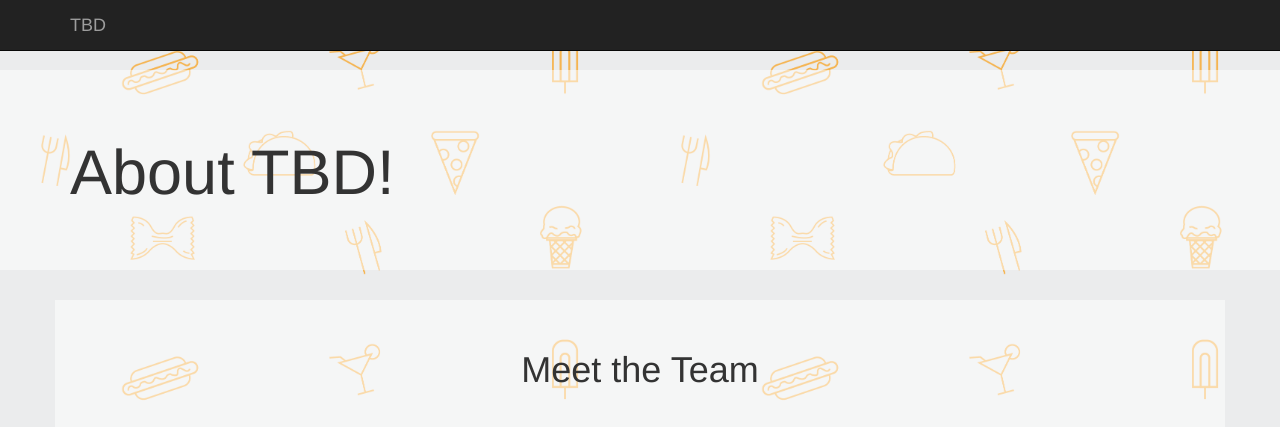
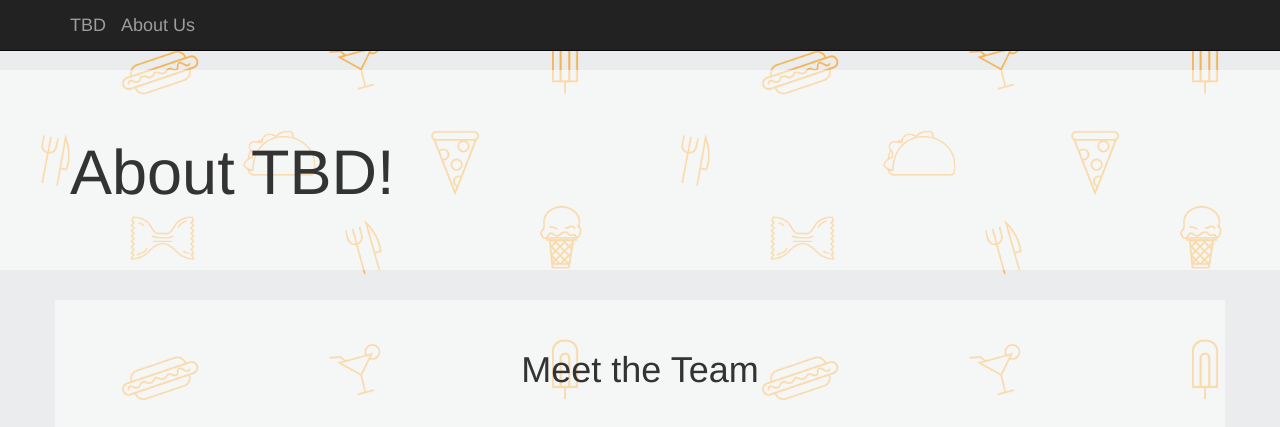
Before and after one commit to alexravan/thebestdish, a website: page public/about.html in a window 1280 px wide. Shown: the top 427 px of the page. Drawn offline with nearby package versions, Linux system fonts and the light colour scheme; grey boxes are pictures that could not be loaded; files whose address does not match are found by name.

Commit message:
added link to “about” page on about page

```diff
--- a/public/about.html
+++ b/public/about.html
@@ -56,6 +56,7 @@
             <span class="icon-bar"></span>
           </button>
           <a class="navbar-brand" href="index.html">TBD</a>
+          <a class="navbar-brand" href="about.html">About Us</a>
         </div>
         <!-- <div id="navbar" class="navbar-collapse collapse"> -->
 
```
